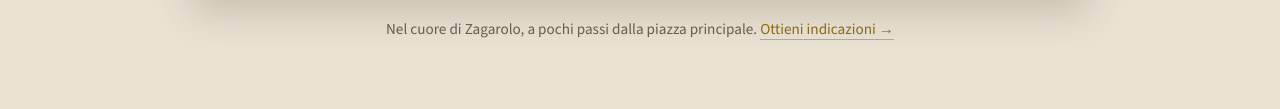
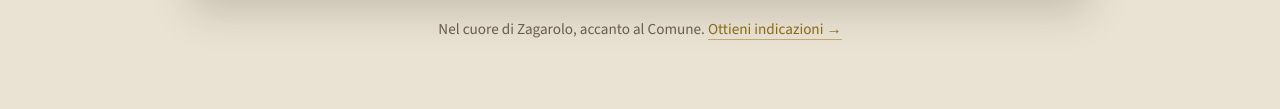
Before and after one commit to eduardomecchiafernandez/birreriamarconi2, a plain HTML site: page index.html in a window 1280 px wide. Shown: the part 4748-4857 px from the top of the page. Drawn offline with nearby package versions, Linux system fonts and the light colour scheme.

Commit message:
fix: main square thingy

```diff
--- a/index.html
+++ b/index.html
@@ -1113,7 +1113,7 @@
             -->
             <p class="map-caption">
                 <span data-lang="it">
-                    Nel cuore di Zagarolo, a pochi passi dalla piazza principale.
+                    Nel cuore di Zagarolo, accanto al Comune.
                     <a href="https://www.google.com/maps/dir/?api=1&destination=Piazza+Guglielmo+Marconi+2+Zagarolo+RM" target="_blank">Ottieni indicazioni →</a>
                 </span>
                 <span data-lang="en">
```
